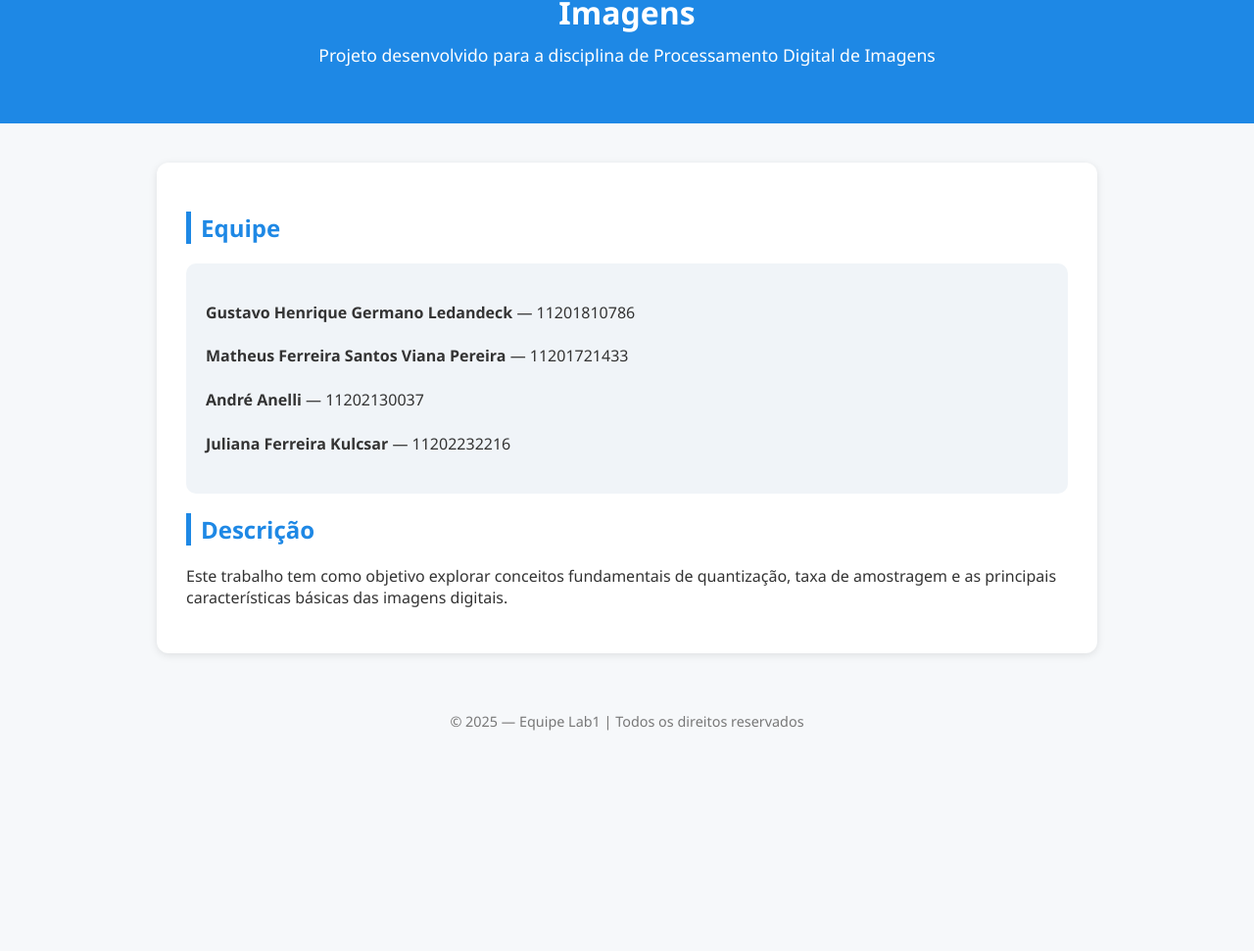
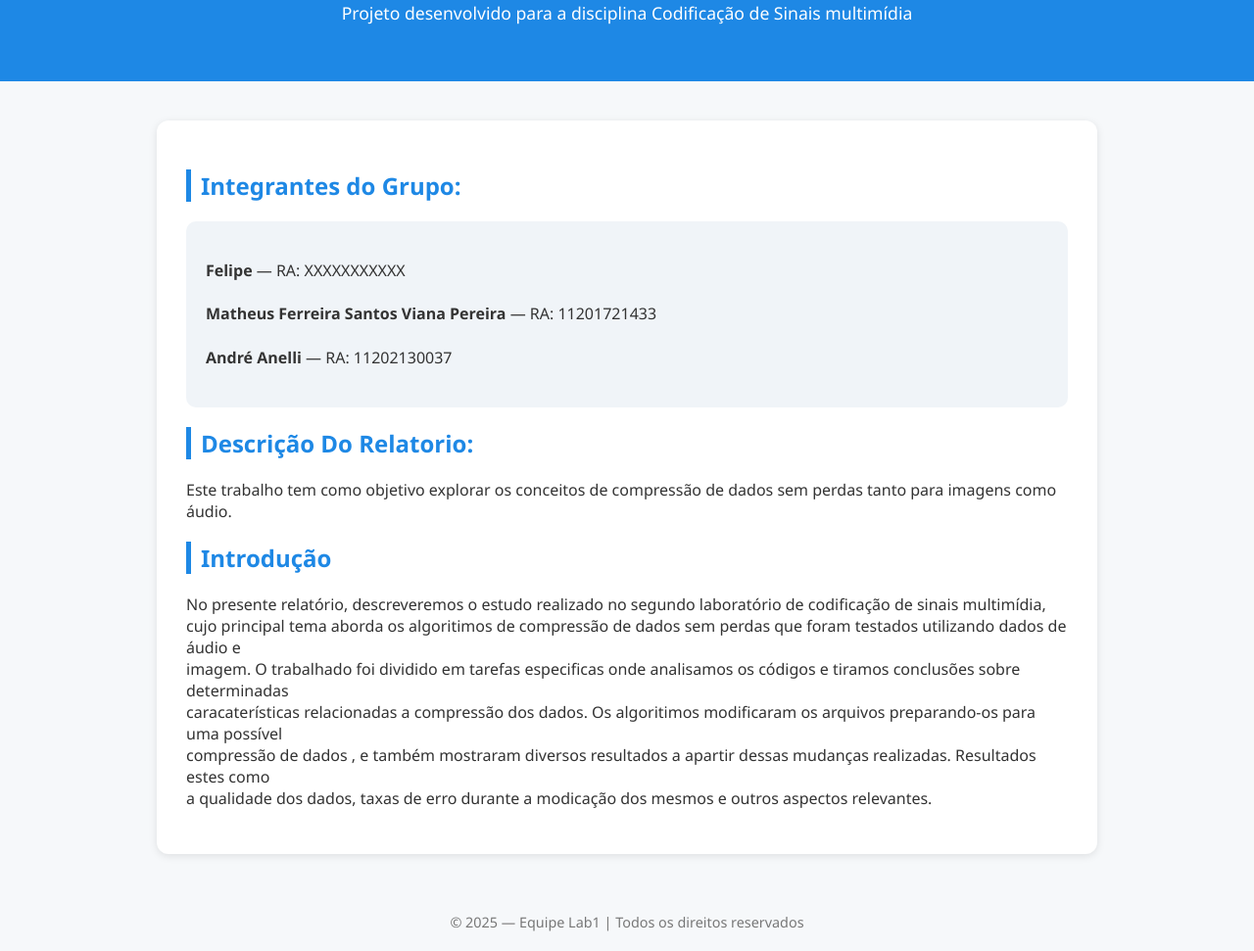
Before and after one commit to andpyton/andpyton.github.io, a plain HTML site: page index.html in a window 1280 px wide. Shown: the part 92-1063 px from the top of the page at 98% size. Before the commit the page ends 858 px from the top, so only its background shows below. Drawn offline with Linux system fonts and the light colour scheme.

Commit message:
Update index.html

```diff
--- a/index.html
+++ b/index.html
@@ -3,7 +3,7 @@
 <head>
   <meta charset="utf-8" />
   <meta name="viewport" content="width=device-width, initial-scale=1" />
-  <title>Lab1 - Quantização e Taxa de Amostragem</title>
+  <title> Laboratório 2 - Codificação sem Perdas, Áudio e Imagem </title>
   <style>
     body {
       font-family: "Segoe UI", Arial, sans-serif;
@@ -63,21 +63,33 @@
 </head>
 <body>
   <header>
-    <h1>Lab1 — Quantização, Taxa de Amostragem e Características Básicas de Imagens</h1>
-    <p>Projeto desenvolvido para a disciplina de Processamento Digital de Imagens</p>
+    <h1>Laboratório 2 - Codificação sem Perdas, Áudio e Imagem</h1>
+    <p>Projeto desenvolvido para a disciplina Codificação de Sinais multimídia </p>
   </header>
 
   <main>
-    <h2>Equipe</h2>
+    <h2> Integrantes do Grupo:</h2>
     <div class="team">
-      <p><strong>Gustavo Henrique Germano Ledandeck</strong> — 11201810786</p>
-      <p><strong>Matheus Ferreira Santos Viana Pereira</strong> — 11201721433</p>
-      <p><strong>André Anelli</strong> — 11202130037</p>
-      <p><strong>Juliana Ferreira Kulcsar</strong> — 11202232216</p>
+      <p><strong>Felipe </strong> — RA: XXXXXXXXXXX</p>
+      <p><strong>Matheus Ferreira Santos Viana Pereira</strong> — RA: 11201721433</p>
+      <p><strong>André Anelli</strong> — RA: 11202130037</p>
+
     </div>
 
-    <h2>Descrição</h2>
-    <p>Este trabalho tem como objetivo explorar conceitos fundamentais de quantização, taxa de amostragem e as principais características básicas das imagens digitais.</p>
+    <h2>Descrição Do Relatorio:</h2>
+    <p>Este trabalho tem como objetivo explorar os conceitos de compressão de dados sem perdas tanto para imagens como áudio.</p>
+
+    <h2>Introdução</h2>
+    <p>
+      No presente relatório, descreveremos o estudo realizado no segundo laboratório de codificação de sinais multimídia,<br>
+      cujo principal tema aborda os algoritimos de compressão de dados sem perdas que foram testados utilizando dados de áudio e<br>
+      imagem. O trabalhado foi dividido em tarefas especificas onde analisamos os códigos e tiramos conclusões sobre determinadas<br>
+      caracaterísticas relacionadas a compressão dos dados. Os algoritimos modificaram os arquivos preparando-os para uma possível<br>
+      compressão de dados , e também mostraram diversos resultados a apartir dessas mudanças realizadas. Resultados estes como<br>
+      a qualidade dos dados, taxas de erro durante a modicação dos mesmos e outros aspectos relevantes.
+
+    </p>
+
   </main>
 
   <footer>
```
